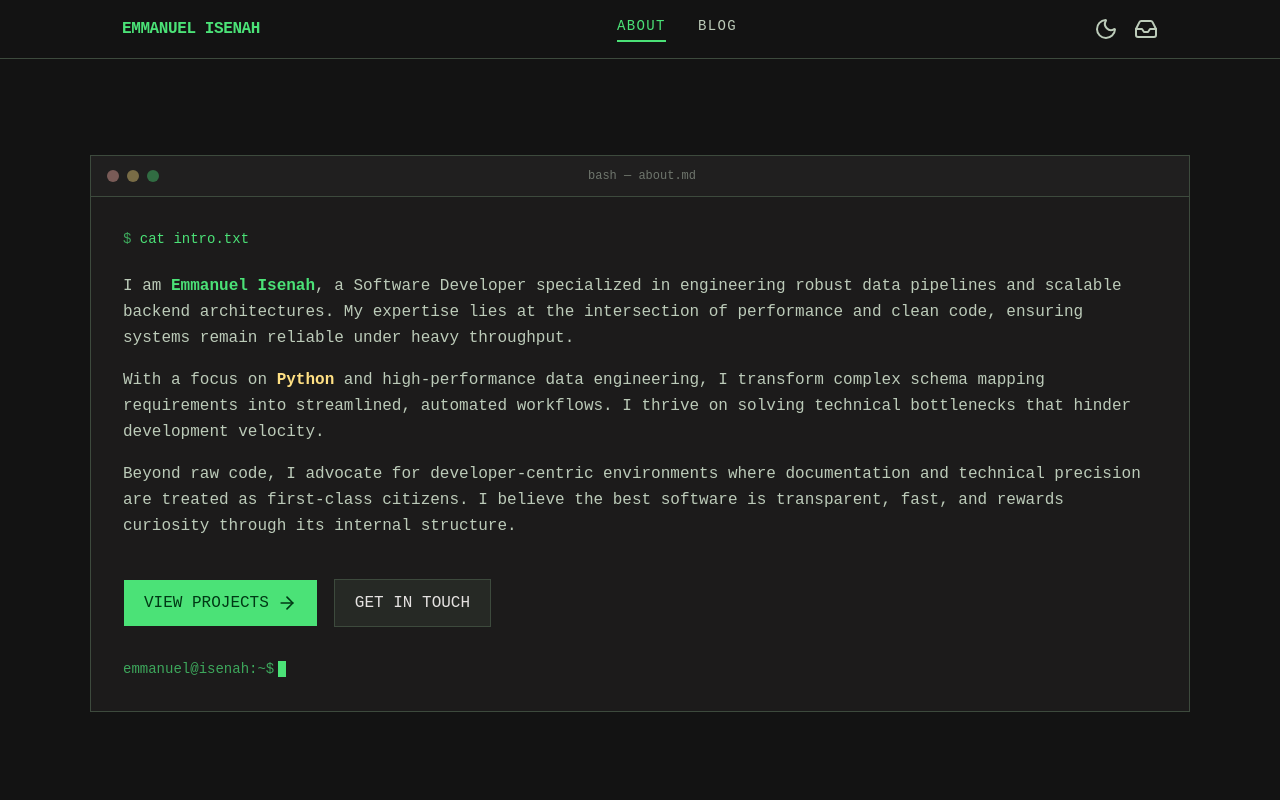
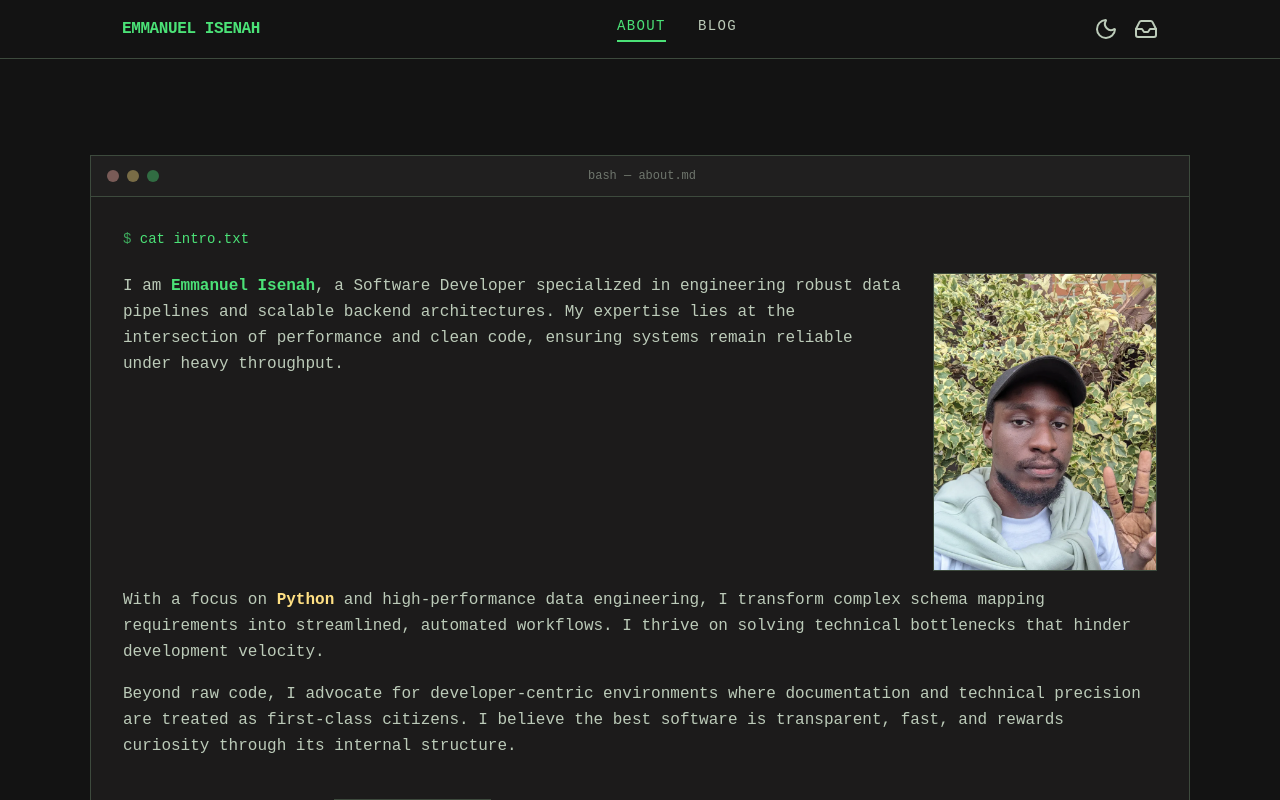
Before and after one commit to Armadillidiid/portfolio, a React (Vite) app: page / in a window 1280 px wide. Shown: the top 800 px of the page. Built offline with nearby package versions, Linux system fonts and the light colour scheme.

Commit message:
feat: render pfp portrait at right of about hero paragraph

```diff
--- a/src/components/about/hero-section.tsx
+++ b/src/components/about/hero-section.tsx
@@ -10,12 +10,21 @@ export function HeroSection() {
       <TerminalLine command="cat intro.txt" />
 
       <div className="space-y-4 text-base text-muted-foreground leading-relaxed">
-        <p>
-          I am <span className="text-primary font-bold">Emmanuel Isenah</span>, a Software Developer
-          specialized in engineering robust data pipelines and scalable backend architectures. My
-          expertise lies at the intersection of performance and clean code, ensuring systems remain
-          reliable under heavy throughput.
-        </p>
+        <div className="grid grid-cols-1 md:grid-cols-[1fr_14rem] gap-6 items-start">
+          <p>
+            I am <span className="text-primary font-bold">Emmanuel Isenah</span>, a Software
+            Developer specialized in engineering robust data pipelines and scalable backend
+            architectures. My expertise lies at the intersection of performance and clean code,
+            ensuring systems remain reliable under heavy throughput.
+          </p>
+          <img
+            src="/pfp.webp"
+            alt="Portrait of Emmanuel Isenah"
+            width={720}
+            height={960}
+            className="w-48 md:w-full h-auto border border-border"
+          />
+        </div>
         <p>
           With a focus on <span className="text-secondary font-semibold">Python</span> and
           high-performance data engineering, I transform complex schema mapping requirements into
```
Also changed, not shown: public/pfp.webp (added).
